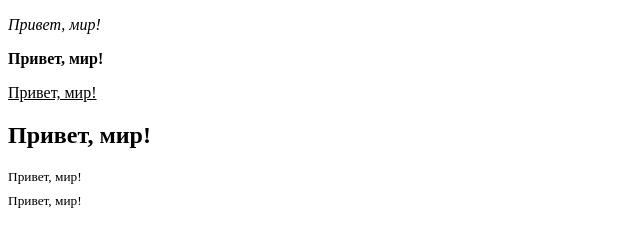
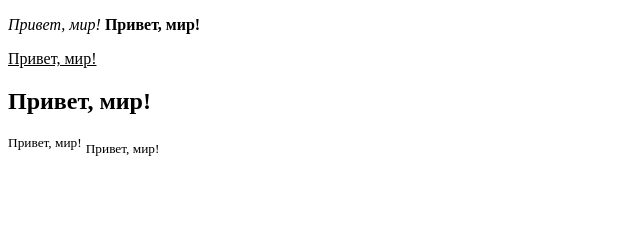
Before and after one commit to Foxy1718/Website, a plain HTML site: page index.htm in a window 1280 px wide. Shown: the whole page, without its empty margins (0-640 px from the left). Drawn offline with Linux system fonts and the light colour scheme.

Commit message:
index.htm
Доработала, но не уверена, что правильно

```diff
--- a/index.htm
+++ b/index.htm
@@ -6,11 +6,8 @@
    <title>ДЗ</title>
 </head>
 <body>
-<p><i>Привет, мир!</i></p>
-<p><b>Привет, мир!</b></p>
-<div><u>Привет, мир!</u></div>
-<div><h2>Привет, мир!</h2></div>
-<footer><sup>Привет, мир!</sup></footer>
-<footer><small>Привет, мир!</small></footer>
+<p><i>Привет, мир!</i> <b>Привет, мир!</b></p>
+<div><u>Привет, мир!</u><h2>Привет, мир!</h2></div>
+<footer><sup>Привет, мир!</sup> <small>Привет, мир!</small></footer>
 </body>
 </html>
```
